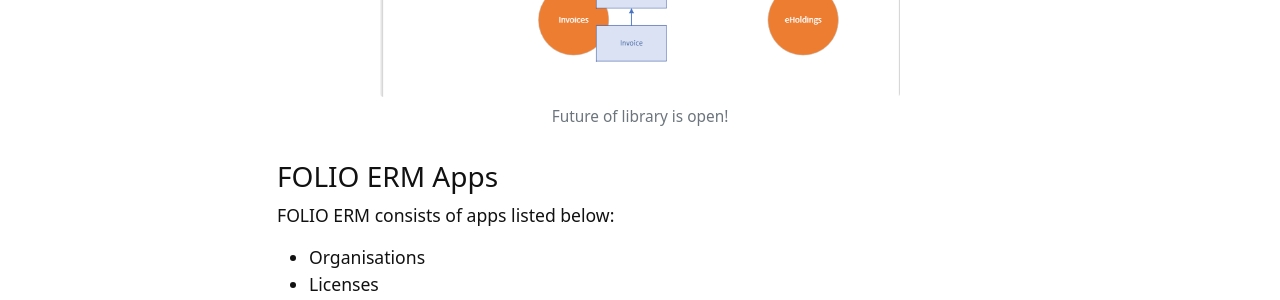
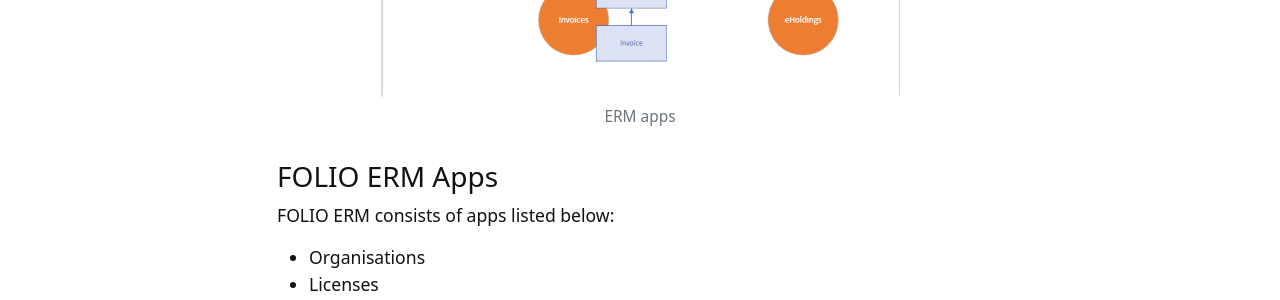
Before and after one commit to masamifolio/FOLIO-ERM, a Jekyll site: the page built from content/1-intro.md, in a window 1280 px wide. Shown: the part 575-875 px from the top of the page. Built offline with Jekyll 4.4.1, drawn with Linux system fonts in a browser that asks for light colours.

Commit message:
Update 1-intro.md

```diff
--- a/content/1-intro.md
+++ b/content/1-intro.md
@@ -3,7 +3,7 @@ title: Introduction
 nav: Intro
 ---
 
-{% include figure.html img="Lisa Apps link.png" alt="intro image here" caption="Future of library is open!" width="75%" %}
+{% include figure.html img="Lisa Apps link.png" alt="intro image here" caption="ERM apps" width="75%" %}
 
 
 ### FOLIO ERM Apps
```
